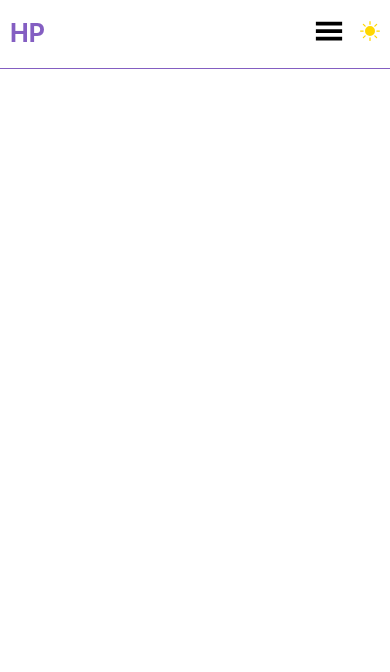
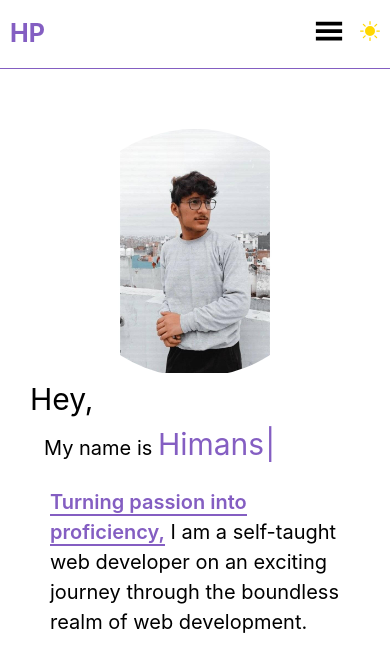
Before and after one commit to HimanshuParodiya/Portfolio, a React (Vite) app: page / in a window 390 px wide. Shown: the top 672 px of the page. Built offline with nearby package versions, Linux system fonts and the light colour scheme.

Commit message:
Home section with react-router-dom

```diff
--- a/index.html
+++ b/index.html
@@ -1,13 +1,16 @@
 <!DOCTYPE html>
 <html lang="en">
+
 <head>
   <meta charset="UTF-8" />
-    <link rel="icon" type="image/svg+xml" href="/vite.svg" />
+  <link rel="icon" type="image/svg+xml" href="/src/assets/react.svg" />
   <meta name="viewport" content="width=device-width, initial-scale=1.0" />
-    <title>Vite + React</title>
+  <title>Himanshu | Portfolio</title>
 </head>
+
 <body>
   <div id="root"></div>
   <script type="module" src="/src/main.jsx"></script>
 </body>
+
 </html>
--- a/package.json
+++ b/package.json
@@ -24,7 +24,8 @@
     "redux": "^4.2.1",
     "redux-thunk": "^2.4.2",
     "styled-component": "^2.8.0",
-    "styled-components": "^5.3.11"
+    "styled-components": "^5.3.11",
+    "typewriter-effect": "^2.20.1"
   },
   "resolutions": {
     "@mui/styled-engine": "npm:@mui/styled-engine-sc@latest"
--- a/src/App.jsx
+++ b/src/App.jsx
@@ -1,13 +1,20 @@
 import { useSelector } from "react-redux";
 import "./App.css";
 import Navbar from "./components/Navbar/Navbar";
+import Home from "./components/Home/Home";
+import { BrowserRouter as Router, Route, Routes } from "react-router-dom";
 
 function App() {
   const theme = useSelector((state) => state.theme.appTheme);
 
   return (
-    <div className={` app ${theme ? "light" : ""}`}>
-      <Navbar />
+    <div className={`app ${theme ? "light" : ""}`}>
+      <Router>
+        <Navbar />
+        <Routes>
+          <Route path="/" element={<Home />} />
+        </Routes>
+      </Router>
     </div>
   );
 }
--- /dev/null
+++ b/src/components/Home/Home.jsx
@@ -0,0 +1,13 @@
+import React from "react";
+import "./Home.css";
+import HomeBanner from "./homeBanner/HomeBanner";
+
+const Home = () => {
+  return (
+    <div className="container">
+      <HomeBanner />
+    </div>
+  );
+};
+
+export default Home;
--- /dev/null
+++ b/src/components/Home/HomeBanner/HomeBanner.css
@@ -0,0 +1,157 @@
+.homeBanner__container {
+    display: flex;
+    justify-content: space-around;
+    align-items: center;
+    margin-top: 3rem;
+    padding: 2.4rem;
+}
+
+.header__container .light {
+    background-color: #FAF3F0;
+    color: black;
+}
+
+.homeBanner__left {
+    font-size: 3rem;
+    flex: 0.5;
+}
+
+.hey {
+    display: block;
+    font-size: 5rem;
+}
+
+.selfIntro {
+    margin-left: 2rem;
+}
+
+.name {
+    font-size: 4rem;
+    color: #845EC2;
+    font-weight: 900;
+
+}
+
+.homeBannerLeft__intro {
+    margin-top: 2rem;
+    margin-left: 2rem;
+}
+
+.intro__tagline {
+    font-weight: 600;
+    border-bottom: 2px solid #845EC2;
+    color: #845EC2;
+}
+
+.homeBanner__right {
+    flex: 0.4;
+    border-radius: 100%;
+    overflow: hidden;
+}
+
+.homeBanner__right img {
+    width: 100%;
+    object-fit: cover;
+}
+
+
+@media only screen and (max-width: 600px) {
+    .homeBanner__container {
+        flex-direction: column-reverse;
+        padding: 3rem;
+    }
+
+    .homeBanner__left {
+        font-size: 2rem;
+    }
+
+    .hey {
+        display: block;
+        font-size: 3rem;
+
+    }
+
+    .selfIntro {
+        margin-left: 1.4rem;
+    }
+
+    .name {
+        font-size: 3rem;
+
+    }
+
+    .homeBanner__right {
+        flex: 0.4;
+        border-radius: 100%;
+        overflow: hidden;
+        width: 80%;
+    }
+
+    .homeBanner__right img {
+        width: 100%;
+        object-fit: cover;
+    }
+
+
+
+}
+
+@media (min-width:601px) and (max-width: 768px) {
+    .homeBanner__container {
+        flex-direction: column-reverse;
+        padding: 1rem;
+
+    }
+
+    .homeBanner__left {
+        font-size: 2rem;
+    }
+
+    .hey {
+        display: block;
+        font-size: 3rem;
+
+    }
+
+    .selfIntro {
+        margin-left: 1.4rem;
+    }
+
+    .name {
+        font-size: 3rem;
+
+    }
+
+    .homeBanner__right {
+        width: 60%;
+    }
+
+}
+
+@media (min-width:769px) and (max-width: 1024px) {
+    .homeBanner__container {
+        flex-direction: row;
+        padding: 1rem;
+
+    }
+
+    .homeBanner__left {
+        font-size: 3rem;
+    }
+
+    .hey {
+        display: block;
+        font-size: 4rem;
+
+    }
+
+    .selfIntro {
+        margin-left: 1.4rem;
+    }
+
+    .name {
+        font-size: 4rem;
+
+    }
+
+}
--- /dev/null
+++ b/src/components/Home/HomeBanner/HomeBanner.jsx
@@ -0,0 +1,48 @@
+import React, { useEffect, useRef } from "react";
+import "./HomeBanner.css";
+import { useSelector } from "react-redux";
+import MyImage from "/src/assets/me.jpg";
+import Typewriter from "typewriter-effect/dist/core";
+
+const HomeBanner = () => {
+  const theme = useSelector((state) => state.theme.appTheme);
+
+  const myName = useRef();
+
+  useEffect(() => {
+    new Typewriter(myName.current, {
+      strings: ["Himanshu."],
+      autoStart: true,
+      loop: true,
+    });
+  }, []);
+  return (
+    <div className={`homeBanner__container ${theme ? "light" : ""}`}>
+      <div className="homeBanner__left">
+        <div className="homeBannerLeft__greeting">
+          <div>
+            <span className="hey">Hey,</span>
+            <span className="selfIntro">
+              My name is{" "}
+              <span className="name" ref={myName}>
+                Himanshu.
+              </span>
+            </span>
+          </div>
+          <div className="homeBannerLeft__intro">
+            <span className="intro__tagline">
+              Turning passion into proficiency,
+            </span>{" "}
+            I am a self-taught web developer on an exciting journey through the
+            boundless realm of web development.
+          </div>
+        </div>
+      </div>
+      <div className="homeBanner__right">
+        <img src={MyImage} alt="user" />
+      </div>
+    </div>
+  );
+};
+
+export default HomeBanner;
--- a/src/components/Navbar/Navbar.css
+++ b/src/components/Navbar/Navbar.css
@@ -9,7 +9,7 @@
 }
 
 .header__container .light {
-    background-color: white;
+    background-color: #FAF3F0;
     color: black;
 }
 
--- a/src/components/Navbar/Navbar.jsx
+++ b/src/components/Navbar/Navbar.jsx
@@ -5,6 +5,7 @@ import { GiHamburgerMenu } from "react-icons/gi";
 import { useDispatch, useSelector } from "react-redux";
 import { RxCross2 } from "react-icons/rx";
 import { setTheme } from "../../Store/Slice/ThemeSlice";
+import { NavLink } from "react-router-dom";
 
 const Navbar = () => {
   const theme = useSelector((state) => state.theme.appTheme);
@@ -18,36 +19,45 @@ const Navbar = () => {
   };
 
   return (
-    <header className="header__container container ">
+    <header className="header__container  container">
       <nav className={`navbar__container ${theme ? "light" : ""}`}>
         <div className="logo">HP</div>
-        <div className="navbar__menu">
-          <div
-            className={`hamburgerMenu ${theme ? "light" : ""}`}
-            onClick={handleHamburgerMenu}
-          >
+        <div className={`navbar__menu ${theme ? "light" : ""}`}>
+          <div className="hamburgerMenu" onClick={handleHamburgerMenu}>
             {showHamburger ? <GiHamburgerMenu /> : <RxCross2 />}
           </div>
           <ul ref={hamburgerIcon} className="navbar__menuUl">
             <li className="navbar__menuLi">
-              <a href="#" className="navbar__menuLink">
+              <NavLink
+                to="/"
+                className={`navbar__menuLink ${theme ? "light" : ""}`}
+              >
                 Home
-              </a>
+              </NavLink>
             </li>
             <li className="navbar__menuLi">
-              <a href="#" className="navbar__menuLink">
+              <NavLink
+                to="/about"
+                className={`navbar__menuLink ${theme ? "light" : ""}`}
+              >
                 About
-              </a>
+              </NavLink>
             </li>
             <li className="navbar__menuLi">
-              <a href="#" className="navbar__menuLink">
+              <NavLink
+                to="/projects"
+                className={`navbar__menuLink ${theme ? "light" : ""}`}
+              >
                 Projects
-              </a>
+              </NavLink>
             </li>
             <li className="navbar__menuLi">
-              <a href="#" className="navbar__menuLink">
+              <NavLink
+                to="/contact"
+                className={`navbar__menuLink ${theme ? "light" : ""}`}
+              >
                 Contact
-              </a>
+              </NavLink>
             </li>
           </ul>
         </div>
--- a/src/index.css
+++ b/src/index.css
@@ -23,7 +23,11 @@
 }
 
 .container {
-
-  max-width: 120rem;
+  max-width: 140rem;
   margin: 0 auto;
 }
+
+.light {
+  background-color: #FAF3F0;
+  color: black;
+}
```
Also changed, not shown: src/assets/me.jpg (added), src/components/Home/Home.css (added), 1 other file (tests, documents, lock files or other folders). Lines whose indentation alone changed are shown as unchanged.
